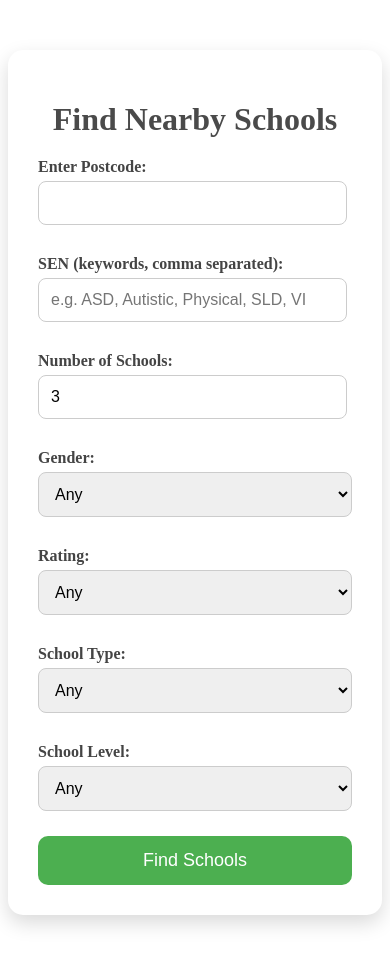
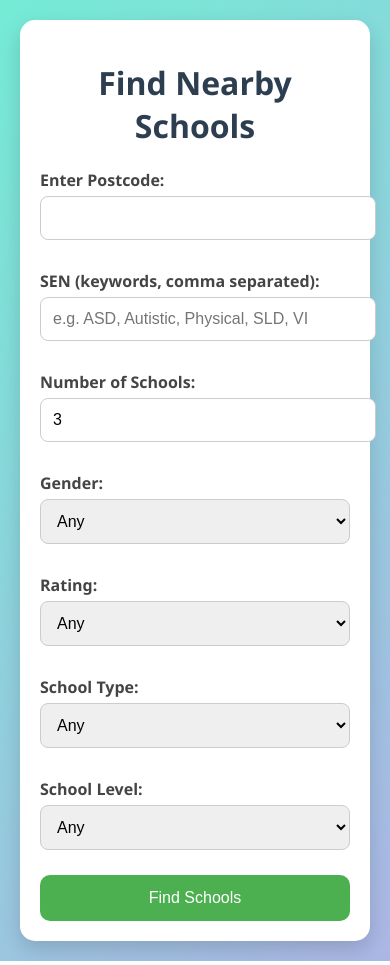
Before and after one commit to saadakhtarse/python_projects, a Flask app: page / in a window 390 px wide. Run offline with Flask 3, Linux system fonts and the light colour scheme; parts of the project's set-up code (start-up, migrations or seed data) failed here and were passed over.

Commit message:
Update style.css

```diff
--- a/static/style.css
+++ b/static/style.css
@@ -1,4 +1,3 @@
-<<<<<<< HEAD
 /* General page styling */
 body {
   font-family: 'Segoe UI', Tahoma, Geneva, Verdana, sans-serif;
@@ -166,90 +165,4 @@
     font-size: 14px;
     padding: 6px 12px;
   }
-=======
-/* General Page Styling */
-body {
-    font-family: 'Segoe UI', Tahoma, Geneva, Verdana, sans-serif;
-    background: linear-gradient(135deg, #74ebd5, #ACB6E5);
-    color: #333;
-    margin: 0;
-    padding: 0;
-    text-align: center;
 }
-
-.container {
-    max-width: 700px;
-    margin: 50px auto;
-    background: #fff;
-    padding: 30px;
-    border-radius: 15px;
-    box-shadow: 0 8px 20px rgba(0, 0, 0, 0.15);
-}
-
-h1 {
-    color: #4a4a4a;
-    margin-bottom: 20px;
-}
-
-label {
-    display: block;
-    margin: 15px 0 5px;
-    font-weight: bold;
-    color: #444;
-}
-
-input[type="text"], input[type="number"] {
-    width: 90%;
-    padding: 12px;
-    margin-bottom: 15px;
-    border-radius: 8px;
-    border: 1px solid #ccc;
-    font-size: 16px;
-}
-
-button {
-    background: #4CAF50;
-    color: white;
-    padding: 14px 28px;
-    border: none;
-    border-radius: 10px;
-    font-size: 18px;
-    cursor: pointer;
-    transition: background 0.3s ease;
-}
-
-button:hover {
-    background: #45a049;
-}
-
-.result-container {
-    margin-top: 30px;
-    text-align: left;
-    padding: 20px;
-    background: #f8f8f8;
-    border-radius: 10px;
-    display: none;
-}
-
-.result-container h2 {
-    margin-bottom: 10px;
-    color: #333;
-}
-
-.school-item {
-    background: #ffffff;
-    padding: 15px;
-    margin-bottom: 15px;
-    border-radius: 8px;
-    box-shadow: 0 4px 10px rgba(0,0,0,0.05);
-}
-
-.school-item h3 {
-    margin: 0;
-    color: #2c3e50;
-}
-
-.school-item p {
-    margin: 4px 0;
->>>>>>> ce9fd51e30a515e065478ade6fa314f3117ce799
-}
```
